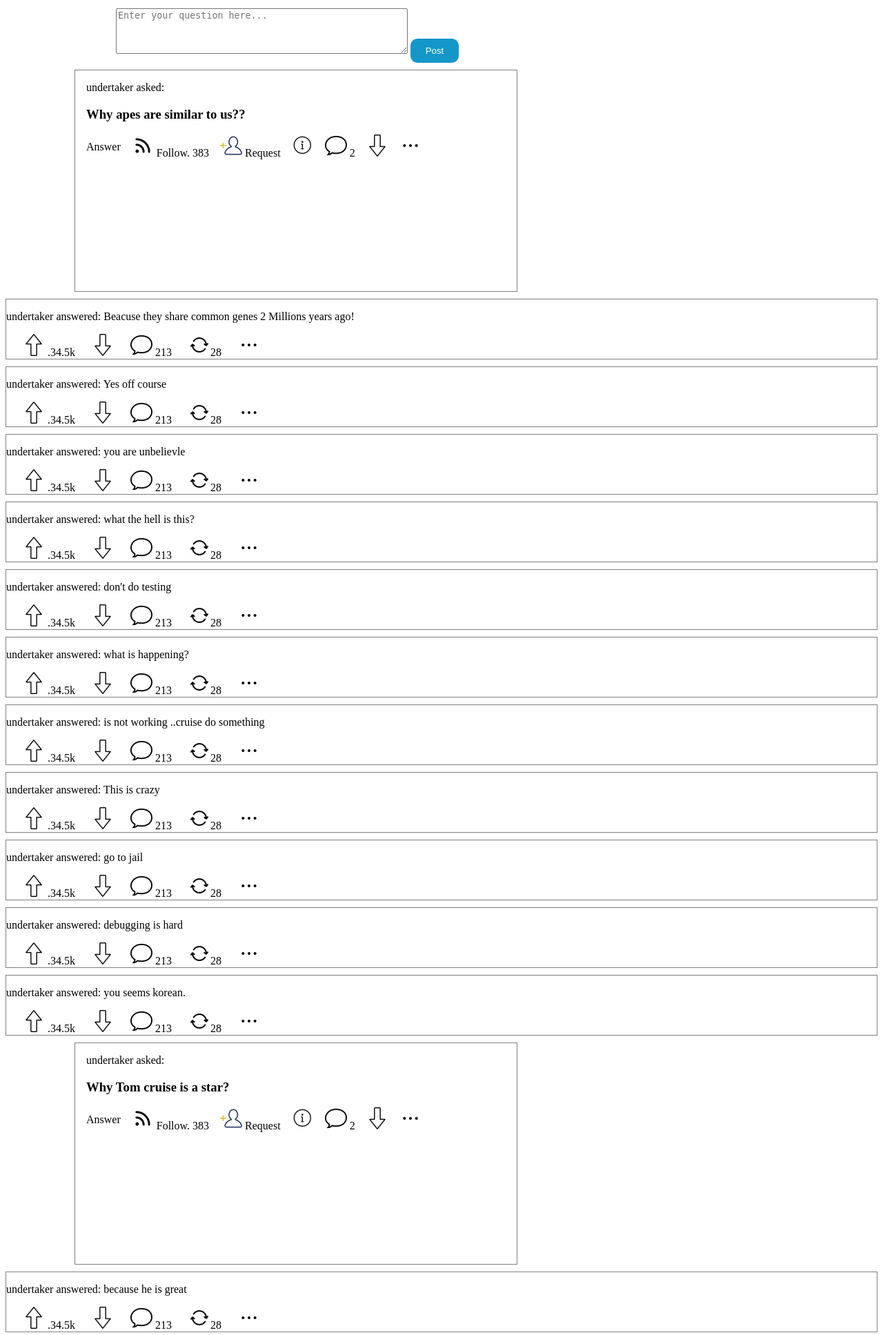
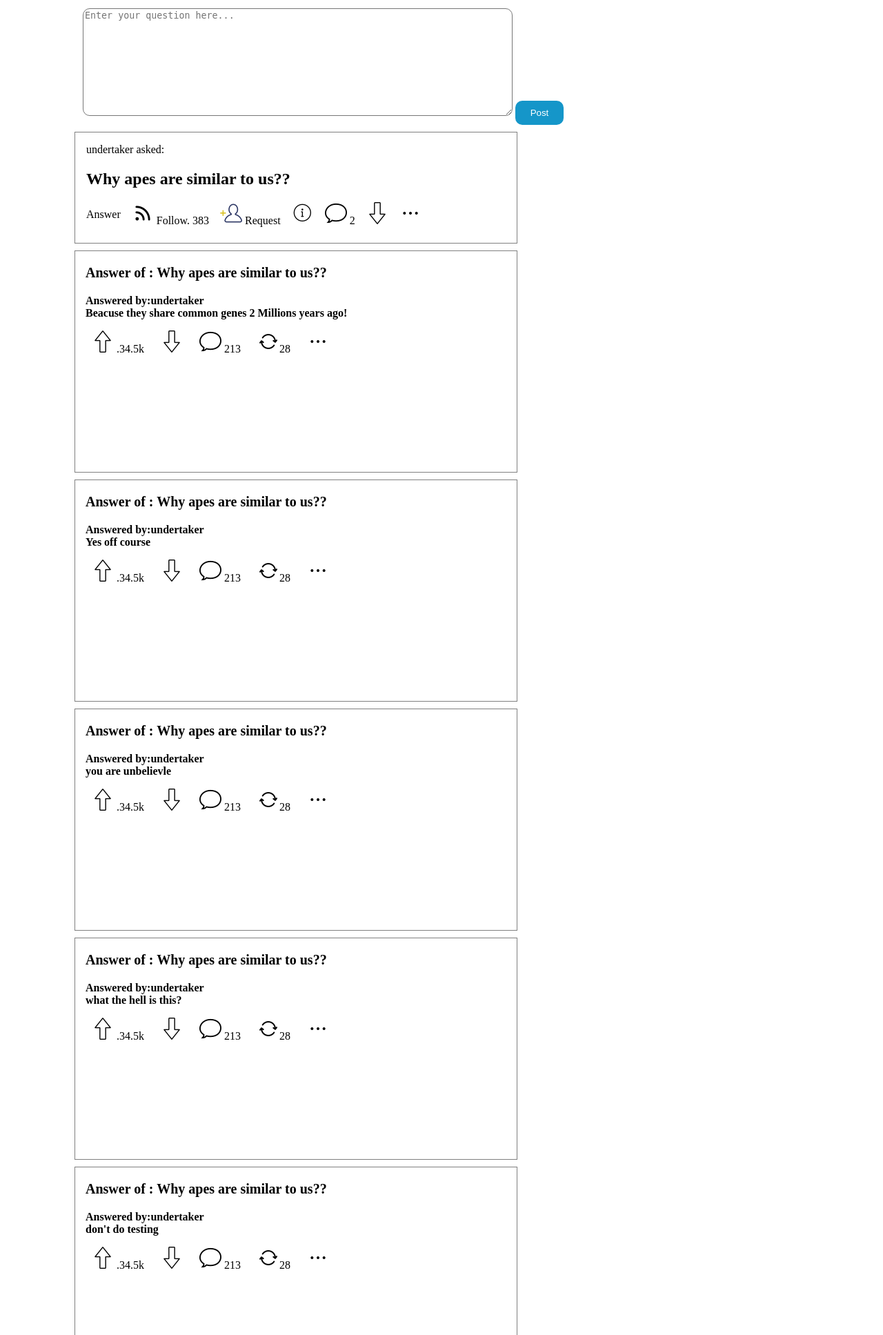
Before and after one commit to ashutosh2712/Quera-clone, a Django app: page /quera/home/ in a window 1280 px wide; the page is wider, and only the part inside the window is pictured. Shown: the part 364-2299 px from the top of that part at 69% size. Run offline with Django 4.2, Linux system fonts and the light colour scheme; a user stored in the database is signed in; data comes from the database, SQL or seed files in the repository; both versions use the stored data as it was after the commit.

Commit message:
Refactor of anwer id associativty with question

```diff
--- a/quera/forms.py
+++ b/quera/forms.py
@@ -32,7 +32,12 @@ class CreateUserForm(UserCreationForm):
 class QuestionForm(forms.ModelForm):
     content = forms.CharField(
         widget=forms.Textarea(
-            attrs={"rows": 4, "cols": 50, "placeholder": "Enter your question here..."}
+            attrs={
+                "class": "post-text-ques",
+                "rows": 10,
+                "cols": 75,
+                "placeholder": "Enter your question here...",
+            }
         )
     )
 
@@ -44,7 +49,12 @@ class QuestionForm(forms.ModelForm):
 class AnswerForm(forms.ModelForm):
     content = forms.CharField(
         widget=forms.Textarea(
-            attrs={"rows": 4, "cols": 50, "placeholder": "Write your answer..."}
+            attrs={
+                "class": "post-text-ans",
+                "rows": 10,
+                "cols": 100,
+                "placeholder": "Write your answer...",
+            }
         ),
         required=True,
     )
--- a/quera/static/css/homepage.css
+++ b/quera/static/css/homepage.css
@@ -52,7 +52,7 @@
     margin-top: 10px;
     margin-left: 100px;
     width: 80vh;
-    height: 40vh;
+    height: 20vh;
   }
 
   .post-items {
@@ -67,12 +67,24 @@
   .answer-container {
     border: 1px solid gray;
     margin-top: 10px;
+    width: 80vh;
+    height: 40vh;
+    overflow: auto;
+    margin-top: 10px;
+    margin-left: 100px;
+  }
+  .answer-text-items {
+    margin-left: 15px;
   }
   .answer-items {
     display:flex;
   }
   .ans-items {
     margin-left: 1.5rem;
+  }
+  .ans-main{
+    font-weight: bold;
+    font-size: 16px;
   }
   .vote {
     display:flex;
@@ -115,7 +127,7 @@
 }
 
 .form-container {
-  margin-left: 10rem;
+  margin-left: 7rem;
   margin-top: 2rem;
 
 }
@@ -154,7 +166,8 @@ body.blur {
   margin: 15% auto;
   padding: 20px;
   border: 1px solid #888;
-  width: 80%;
+  width: 786px;
+  border-radius: 15px;
 }
 
 .close {
@@ -170,3 +183,29 @@ body.blur {
   text-decoration: none;
   cursor: pointer;
 }
+
+.ans-post-btn {
+  padding: 10px;
+  width: 70px;
+  justify-content: center;
+  margin-left: auto;
+  margin-right: auto;
+  border-radius: 10px;
+  border: none;
+  background-color: rgb(21, 150, 201);
+  cursor: pointer;
+  color: #fff;
+}
+.ans-post-btn:hover {
+  background-color: rgb(15, 171, 64);
+  border: 1px solid gray;
+  margin-top: 10px;
+}
+
+.post-text-ans,.post-text-ques {
+  border-radius: 10px;
+}
+.ques-attach-ans{
+  font-weight: bold;
+  font-size: 20px;
+}
--- a/quera/templates/homepage.html
+++ b/quera/templates/homepage.html
@@ -43,14 +43,14 @@
   </form>
 </div>
 
-{% for question in questions %}
+{% for ques in questions %}
 <div class="question-container">
   <div class="post-items">
-    <p>{{ question.user.username }} asked:</p>
-    <h3>{{ question.content }}</h3>
+    <p>{{ ques.user.username }} asked:</p>
+    <h2>{{ ques.content }}</h2>
   </div>
   <div class="rest-container">
-    <div class="post-items ans" onclick="showAnswerForm({{ question.id }})">
+    <div class="post-items ans" onclick="showAnswerForm({{ ques.id }})">
       Answer
     </div>
     <div class="post-items">
@@ -76,19 +76,26 @@
     </div>
   </div>
 </div>
+
 <div id="overlay" class="overlay"></div>
 <div class="modal" id="answerModal">
   <div class="modal-content">
     <span class="close" onclick="closeAnswerForm()">&times;</span>
-    <form action="{% url 'postans' question.id %}" method="post">
+    <form action="{% url 'postans' ques.id %}" method="post">
       {% csrf_token %} {{ ans_form.content }}
-      <button type="submit">Post Answer</button>
+      <button type="submit" class="ans-post-btn">Post</button>
     </form>
   </div>
 </div>
-{% for answer in question.answers.all %}
+{% for answer in ques.answers.all %}
 <div class="answer-container">
-  <p>{{ answer.user.username }} answered: {{ answer.content }}</p>
+  <div class="answer-text-items">
+    <p class="ques-attach-ans">Answer of : {{ answer.question.content }}</p>
+    <p class="ans-main">
+      Answered by:{{ answer.user.username }}
+      <br />{{ answer.content }}
+    </p>
+  </div>
   <div class="answer-items">
     <div class="vote">
       <div class="ans-items">
@@ -125,7 +132,6 @@
   }
 
   function showAnswerForm(questionId) {
-    console.log(questionId);
     // Check if questionId is a valid numerical value
     if (Number.isInteger(questionId) && questionId > 0) {
       // Show the overlay to blur the background
@@ -135,7 +141,10 @@
       document.getElementById("answerModal").style.display = "block";
 
       // Update the form action URL with the specific question ID
-      //document.querySelector('#answerModal form').action = `/postans/${questionId}/`;
+
+      document.querySelector(
+        "#answerModal form"
+      ).action = `/quera/postans/${encodeURIComponent(questionId)}/`;
     } else {
       // Handle invalid questionId (optional)
       console.error("Invalid questionId:", questionId);
--- a/quera/views.py
+++ b/quera/views.py
@@ -77,7 +77,6 @@ def postques(request):
 
 def postans(request, question_id):
     question = Question.objects.get(pk=question_id)
-    print(question)
     ans_form = AnswerForm()
     if request.method == "POST":
         ans_form = AnswerForm(request.POST)
```
Also changed, not shown: db.sqlite3.
